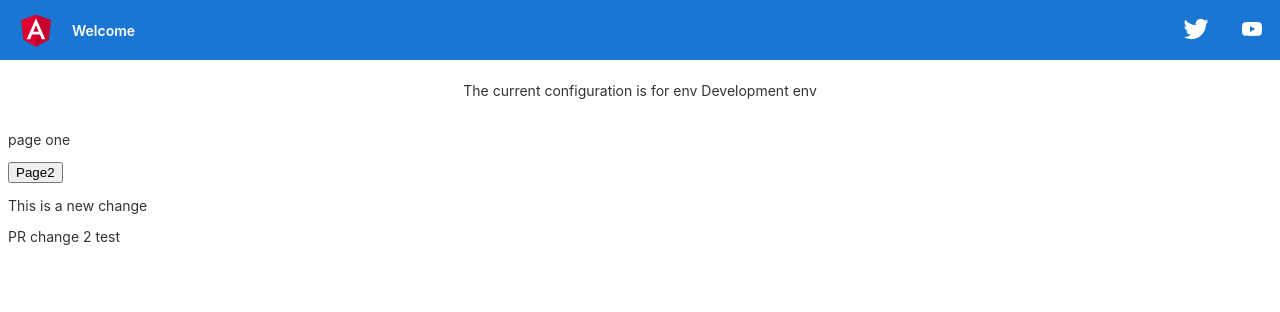
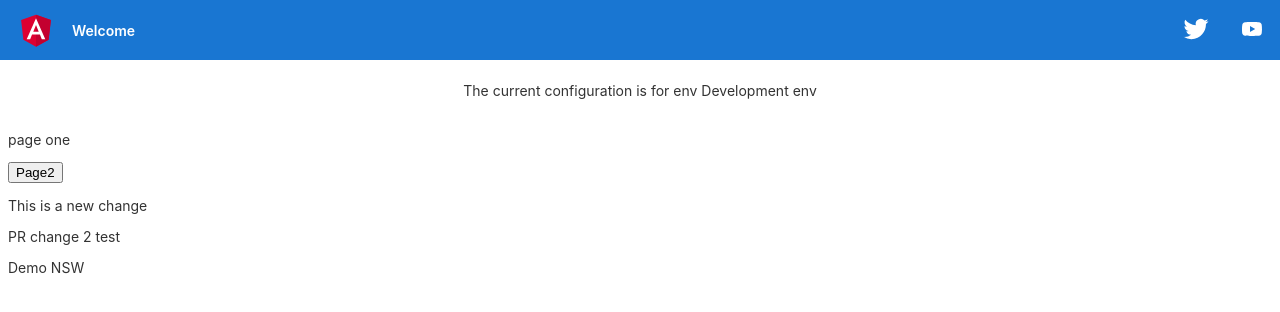
Before and after one commit to waiholiu/StaticWebAppDemo, an Angular app: page / in a window 1280 px wide. Shown: the top 312 px of the page. Built offline with nearby package versions, Linux system fonts and the light colour scheme.

Commit message:
added in p

```diff
--- a/src/app/page1/page1.component.html
+++ b/src/app/page1/page1.component.html
@@ -2,3 +2,4 @@
 <a [routerLink]="'/page2'"><button mat-raised-button color="primary">Page2</button></a>
 <p>This is a new change</p>
 <p> PR change 2 test </p>
+<p> Demo NSW </p>
```
